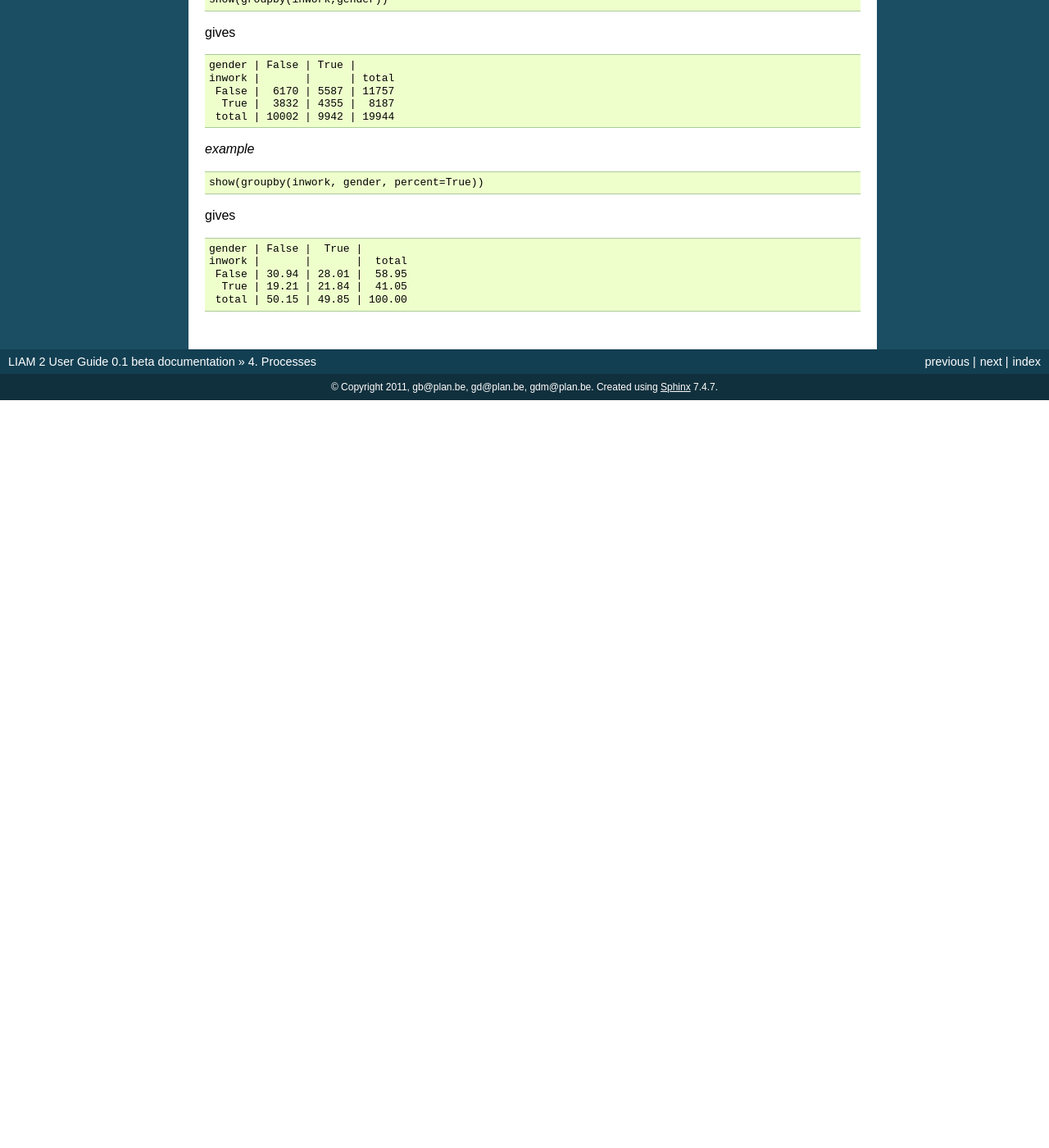
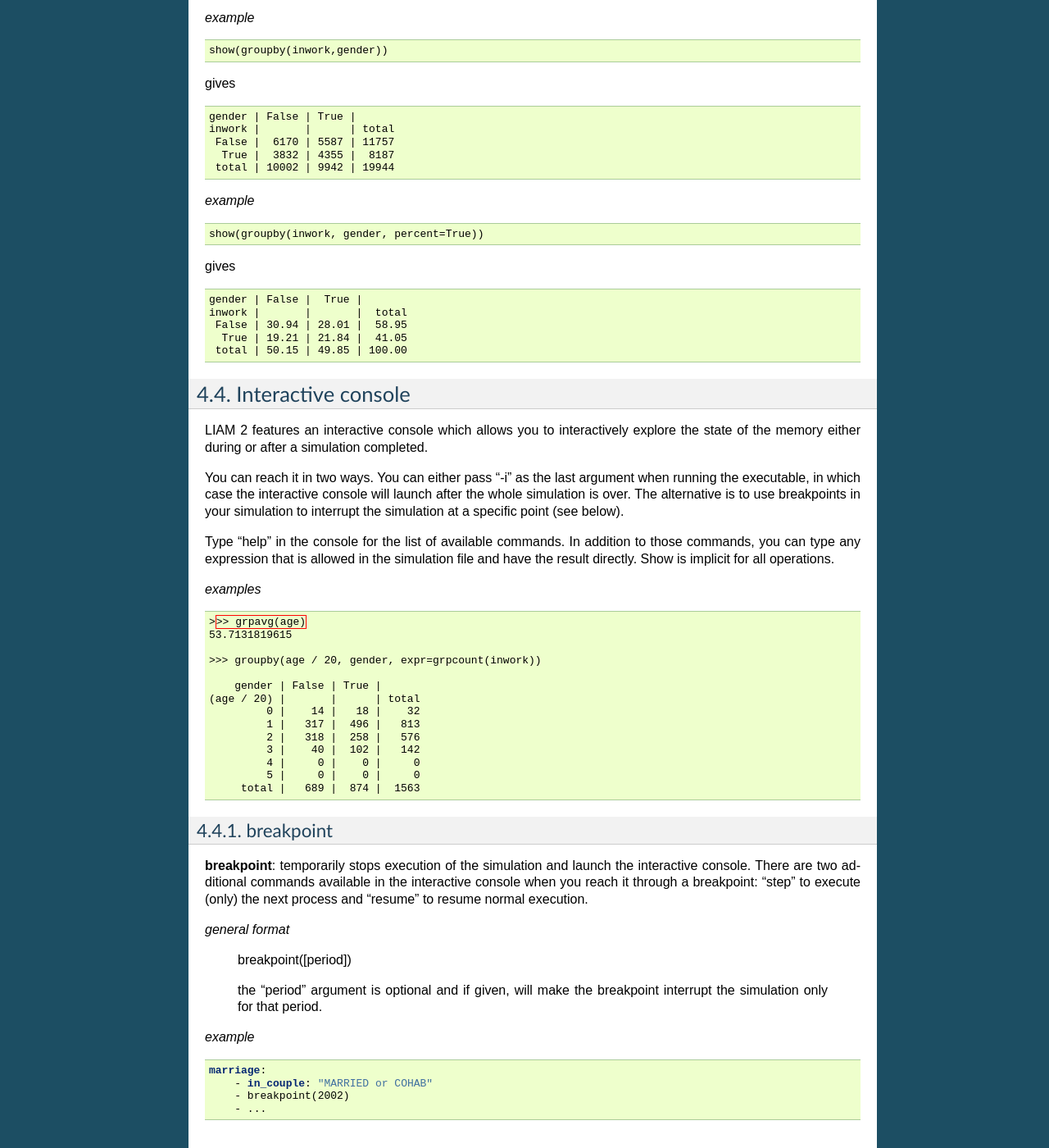
Before and after one commit to liam2/liam2, a Sphinx documentation site: the page built from doc/usersguide/source/processes.rst, in a window 1280 px wide and 1400 px high, scrolled down 14985 px. Shown: the whole window at 82% size. Built offline with Sphinx 7.4.7, drawn with Linux system fonts in a browser that asks for light colours; formulas are drawn with MathJax 3; before the commit the page ends 15473 px from its top, so only the background shows below that; some of the changed text lies outside the part shown.

Commit message:
- use "procedure" instead of "module" - added documentation about interactive console & breakpoints

```diff
--- a/doc/usersguide/source/processes.rst
+++ b/doc/usersguide/source/processes.rst
@@ -58,9 +58,9 @@ FIXME
    processes:
         age: "age + 1"
 
-This is however not the case with a process that has sub processes: it is possible for subprocess_31 to simulate one
-variable of the same name, and subprocess_32 to simulate another, again of the same name as the process. In this case, the name
-of the overarching process (process_name3) does not directly refer to a specific endogenous variable.
+This is however not the case for (sub)processes inside other processes (we call them procedures):
+it is possible for subprocess_31 and subprocess_32 to have the same name, and hence simulate the same variable.
+Procedure names (process_name3) does not directly refer to a specific endogenous variable.
 
 *example* ::
 
@@ -112,16 +112,20 @@ variables between modules you have to define them in the **fields** section.
             ...
 
             divorce_procedure:
-                - agediff: "if(FEMALE and MARRIED , age - ps.age, 0)"
+                - agediff: "if(FEMALE and MARRIED, age - ps.age, 0)"
                 - inwork: "WORKING"
                 # select females to divorce
-                - divorce: "logit_regr(0.6713593 * ph.nch12_15 - 0.0785202 * dur_in_couple
-                                + 0.1429621 * agediff - 0.0088308 * agediff**2
-                                - 0.814204 *((inwork) and (ps.inwork)) - 4.546278,
-                                filter = FEMALE and MARRIED,
-                                align = 'al_p_divorce.csv')"
+                - divorce: "logit_regr(0.6713593 * ph.nch12_15
+                                       - 0.0785202 * dur_in_couple
+                                       + 0.1429621 * agediff
+                                       - 0.0088308 * agediff * *2
+                                       - 0.814204 * (inwork and ps.inwork)
+                                       - 4.546278,
+                                       filter = FEMALE and MARRIED,
+                                       align = 'al_p_divorce.csv')"
                 # select persons to divorce
                 - to_divorce: "divorce or ps.divorce"
+
                 - partner_id: "if(to_divorce, -1, partner_id)"
                 - civilstate: "if(to_divorce, 4, civilstate)"
                 - dur_in_couple: "if(to_divorce, 0, dur_in_couple)"
@@ -893,3 +897,62 @@ gives ::
       False | 30.94 | 28.01 |  58.95
        True | 19.21 | 21.84 |  41.05
       total | 50.15 | 49.85 | 100.00
+
+
+.. index::  interactive console
+
+Interactive console
+===================
+
+LIAM 2 features an interactive console which allows you to interactively explore
+the state of the memory either during or after a simulation completed.
+
+You can reach it in two ways. You can either pass "-i" as the last argument when
+running the executable, in which case the interactive console will launch after
+the whole simulation is over. The alternative is to use breakpoints in your
+simulation to interrupt the simulation at a specific point (see below).
+
+Type "help" in the console for the list of available commands. In addition to
+those commands, you can type any expression that is allowed in the simulation
+file and have the result directly. Show is implicit for all operations.
+
+*examples* ::
+
+    >>> grpavg(age)
+    53.7131819615
+
+    >>> groupby(age / 20, gender, expr=grpcount(inwork))
+
+        gender | False | True |
+    (age / 20) |       |      | total
+             0 |    14 |   18 |    32
+             1 |   317 |  496 |   813
+             2 |   318 |  258 |   576
+             3 |    40 |  102 |   142
+             4 |     0 |    0 |     0
+             5 |     0 |    0 |     0
+         total |   689 |  874 |  1563
+
+.. index::  breakpoint
+
+breakpoint
+----------
+
+**breakpoint**: temporarily stops execution of the simulation and launch the
+interactive console. There are two additional commands available in the
+interactive console when you reach it through a breakpoint: "step" to execute
+(only) the next process and "resume" to resume normal execution.
+
+*general format*
+
+    breakpoint([period])
+
+    the "period" argument is optional and if given, will make the breakpoint
+    interrupt the simulation only for that period.
+
+*example* ::
+
+    marriage:
+        - in_couple: "MARRIED or COHAB"
+        - breakpoint(2002)
+        - ...
```
Also changed, not shown: other parts of doc/usersguide/source/processes.rst (+4 -4 lines).
